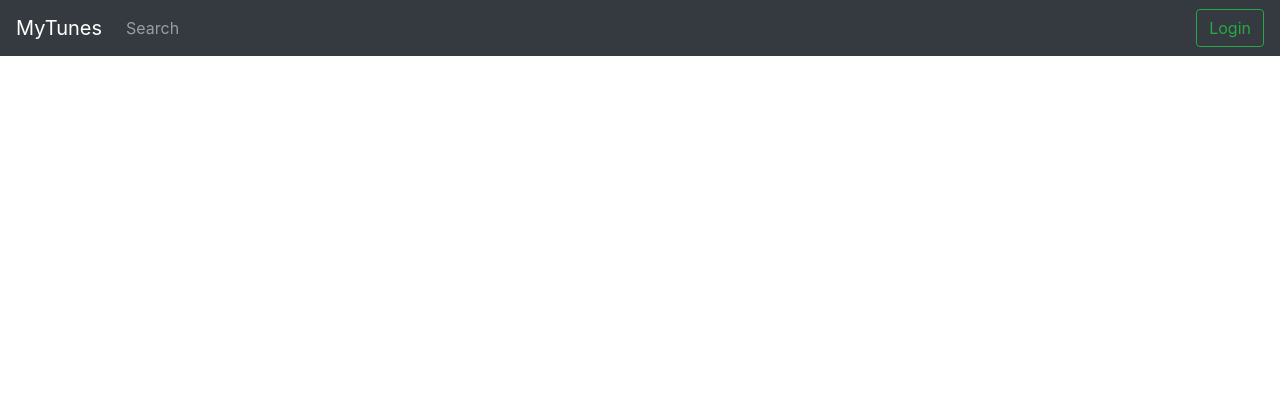
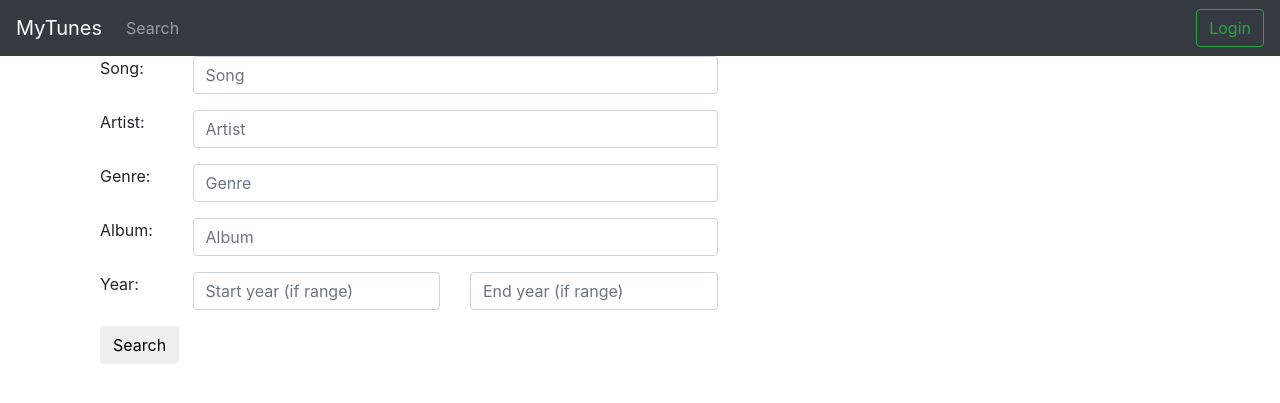
Before and after one commit to wolverine16/MusicApp, a Django app: page /search/ in a window 1280 px wide. Shown: the top 403 px of the page. Run offline with Django 3.2, Linux system fonts and the light colour scheme; some libraries are stand-ins or nearby versions.

Commit message:
updates for search

```diff
--- a/myTunes/tunesApp/templates/search.html
+++ b/myTunes/tunesApp/templates/search.html
@@ -4,5 +4,48 @@
 
 {% block content %}
 <!-- Add stuff here -->
+<div class="container">
+<form method="post" id="srch_frm" class="form-horizontal">
+	{% csrf_token %}
+	<div class="form-group row">
+		<label class="col-sm-1 control-label" for="song">Song:</label>
+		<div class="col-sm-6">
+			<input class="form-control" type="text" name="Song" placeholder="Song" value="{{ song_name }}">
+		</div>
+	</div>
+	<div class="form-group row">
+		<label class="col-sm-1 control-label" for="artist">Artist:</label>
+		<div class="col-sm-6">
+			<input class="form-control" type="text" name="Artist" placeholder="Artist" value="{{ artist_name }}">
+		</div>
+	</div>
+	<div class="form-group row">
+		<label class="col-sm-1 control-label" for="genre">Genre:</label>
+		<div class="col-sm-6">
+			<input class="form-control" type="text" name="Genre" placeholder="Genre" value="{{ genre_name }}">
+		</div>
+	</div>
+	<div class="form-group row">
+		<label class="col-sm-1 control-label" for="album">Album:</label>
+		<div class="col-sm-6">
+			<input class="form-control" type="text" name="Album" placeholder="Album" value="{{ album_name }}">
+		</div>
+	</div>
+	<div class="form-group row">
+		<label class="col-sm-1 control-label">Year:</label>
+		<div class="col-sm-3">
+			<input class="form-control" type="text" name="strt_year" placeholder="Start year (if range)" value="{{strt_yr}}">
+		</div>
+		<div class="col-sm-3">
+			<input class="form-control" type="text" name="end_year" placeholder="End year (if range)" value="{{end_yr}}">
+		</div>
+	</div>
+	<div class="form-group row">
+		<div class="col-sm-3 center">
+			<button type="submit" class="btn">Search</button>
+		</div>
+	</div>
+</form>
+</div>
 
 {% endblock content %}
```
Also changed, not shown: myTunes/tunesApp/forms.py (added, +8 -0 lines).
